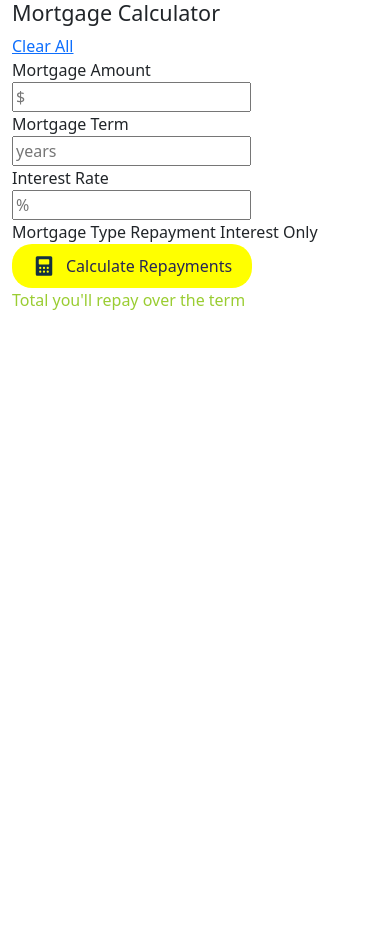
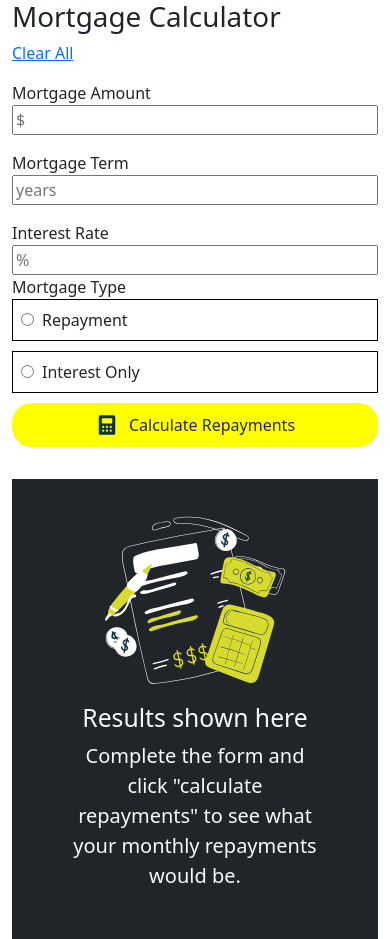
Before and after one commit to luisFariasR/proyecto-final-1, a plain HTML site: page index.html in a window 390 px wide. Before the commit the page ends 844 px from the top, so only its background shows below. Drawn offline with nearby package versions, Linux system fonts and the light colour scheme.

Commit message:
ajustes de diseño mobile

```diff
--- a/index.html
+++ b/index.html
@@ -24,35 +24,95 @@
     />
     <link rel="stylesheet" href="./styles/style.css" />
     <title>Frontend Mentor | Mortgage repayment calculator</title>
-
   </head>
   <body>
     <div class="container d-flex flex-column col-12 col-md-4">
+      <div class="whiteBox d-flex flex-column">
         <div class="calculator">
+          <h1>Mortgage Calculator</h1>
+          <a href="">Clear All</a>
+          <div class="input1 d-flex flex-column">
+            <label for="amount">Mortgage Amount</label>
+            <input class="" type="text" placeholder="$" />
+            <span class="text-danger d-none">This field is required</span>
+          </div>
 
-        <h4>Mortgage Calculator</h4>
-        <a href="">Clear All</a>
-        <div class="input1"></div>
-        <span>Mortgage Amount</span><br>
-        <input type="text" placeholder="$" /></div>
-        <div class="input2">
-        <span>Mortgage Term</span><br>
+          <div class="input2 d-flex flex-column">
+            <label for="">Mortgage Term</label>
             <input type="text" placeholder="years" />
+            <span class="text-danger d-none">This field is required</span>
           </div>
-      <div class="input2">
-        <span> Interest Rate</span><br>
+          <div class="input3 d-flex flex-column">
+            <label for=""> Interest Rate</label>
             <input type="text" placeholder="%" />
+            <span class="text-danger d-none">This field is required</span>
           </div>
-        <div class="">
-          <span> Mortgage Type</span>
-          Repayment Interest Only
+        </div>
+        <div class="types d-flex flex-column">
+          <label for=""> Mortgage Type</label>
+          <div class="styledCheckbox">
+            <div class="selected">
+              <div class="checkboxRepay">
+                <input class="checkType" name="mortgageType" type="radio" />
+              </div>
+              <div class="repayment"><span> Repayment</span></div>
+            </div>
+            <div class="selected">
+              <div class="checkboxInterest">
+                <input class="checkType " name="mortgageType" type="radio" />
+              </div>
+              <div class="interestOnly"><span> Interest Only</span></div>
+            </div>
+            <span class="text-danger d-none">This field is required</span>
           </div>
           <div class="calculate">
-         <button class="btn calcBtn"><img src="./assets/images/icon-calculator.svg" alt="calculadora"> Calculate Repayments</button>
-            Total you'll repay over the term
+            <button class="btn calcBtn">
+              <img
+                src="./assets/images/icon-calculator.svg"
+                alt="calculadora"
+              />
+              Calculate Repayments
+            </button>
           </div>
-    </div> <!-- cierre de container -->
+        </div>
+      </div>
+      <div>
+        <div class="yourResults bg-dark text-light d-none">
+          <div class="textResult">
+            <h2>Your results</h2>
 
-
+            <p>
+              Your results are shown below based on the information you
+              provided. To adjust the results, edit the form and click
+              “calculate repayments” again.
+            </p>
+          </div>
+          <div class="card bg-primary">
+            <div class="numResult">
+              <h5>Your monthly repayments</h5>
+              <h1>$55555</h1>
+            </div>
+            <div class="last">
+              <h5>Total you'll repay over the term</h5>
+              <h2>$55555</h2>
+            </div>
+          </div>
+        </div>
+        <div class="darkBox bg-dark text-light flex-column">
+          <img
+            src="./assets/images/illustration-empty.svg"
+            alt="calculadoraYboligrafo"
+          />
+          <h2>Results shown here</h2>
+          <div class="textDown">
+            <p>
+              Complete the form and click "calculate repayments" to see what
+              your monthly repayments would be.
+            </p>
+          </div>
+        </div>
+      </div>
+    </div>
+    <!-- cierre de container -->
   </body>
 </html>
--- a/styles/style.css
+++ b/styles/style.css
@@ -1,4 +1,4 @@
-.calculate{
+.calculate {
   color: yellowgreen;
   border-radius: 15px;
 }
@@ -14,12 +14,69 @@
   gap: 10px;
   cursor: pointer;
   transition: background-color 0.3s ease;
-  }
-  .calculator{
+  width: 100%;
   align-items: center;
   justify-content: center;
-
 }
-  .calculate{
+.calculator {
+  align-items: center;
+  justify-content: center;
+}
+.calculate {
   padding-bottom: 2rem;
 }
+.whiteBox {
+  justify-content: space-evenly;
+}
+.yourResults {
+  height: 100vh;
+  padding: 2rem;
+}
+.numResult {
+  border-bottom: solid yellow 1px;
+  padding-bottom: 0.6rem;
+}
+
+.card {
+  padding: 1rem;
+  border-radius: 0.5rem;
+  border-top: solid yellow 6px;
+}
+.last {
+  padding-top: 1.5rem;
+}
+.checkType {
+}
+.selected {
+  border: solid black 1px;
+  display: flex;
+  margin-bottom: 10px;
+}
+.styledCheckbox {
+  justify-content: space-between;
+}
+.darkBox {
+  display: flex;
+  align-items: center;
+  justify-content: center;
+  padding-top: 2rem;
+  padding-bottom: 2rem;
+}
+.textDown {
+  display: flex;
+  text-align: center;
+  width: 70%;
+  font-size: 20px;
+  align-content: center;
+}
+.input2,
+.input1,
+.input3 {
+  padding-top: 1rem;
+}
+.checkboxInterest, .checkboxRepay{
+  padding: 0.5rem;
+}
+.repayment, .interestOnly{
+  padding-top: 0.5rem;
+}
```
Lines whose indentation alone changed are shown as unchanged.
